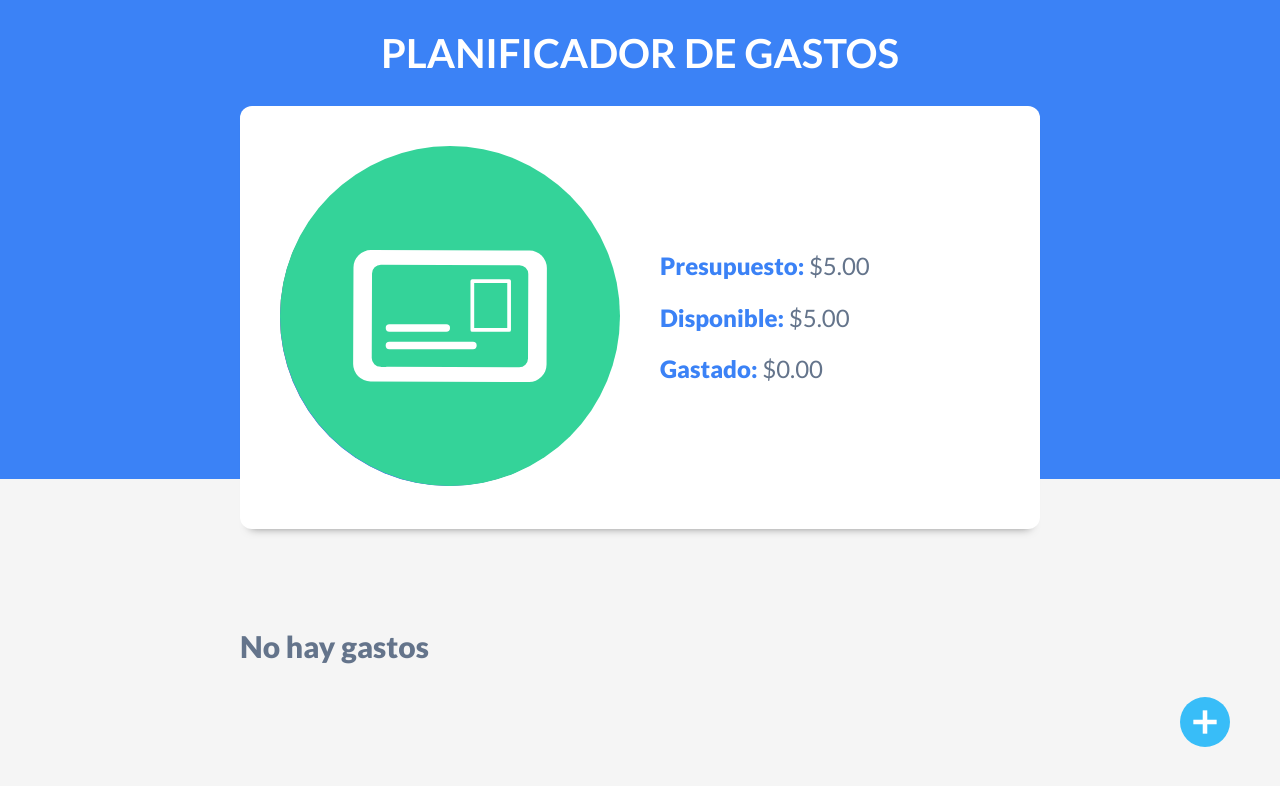
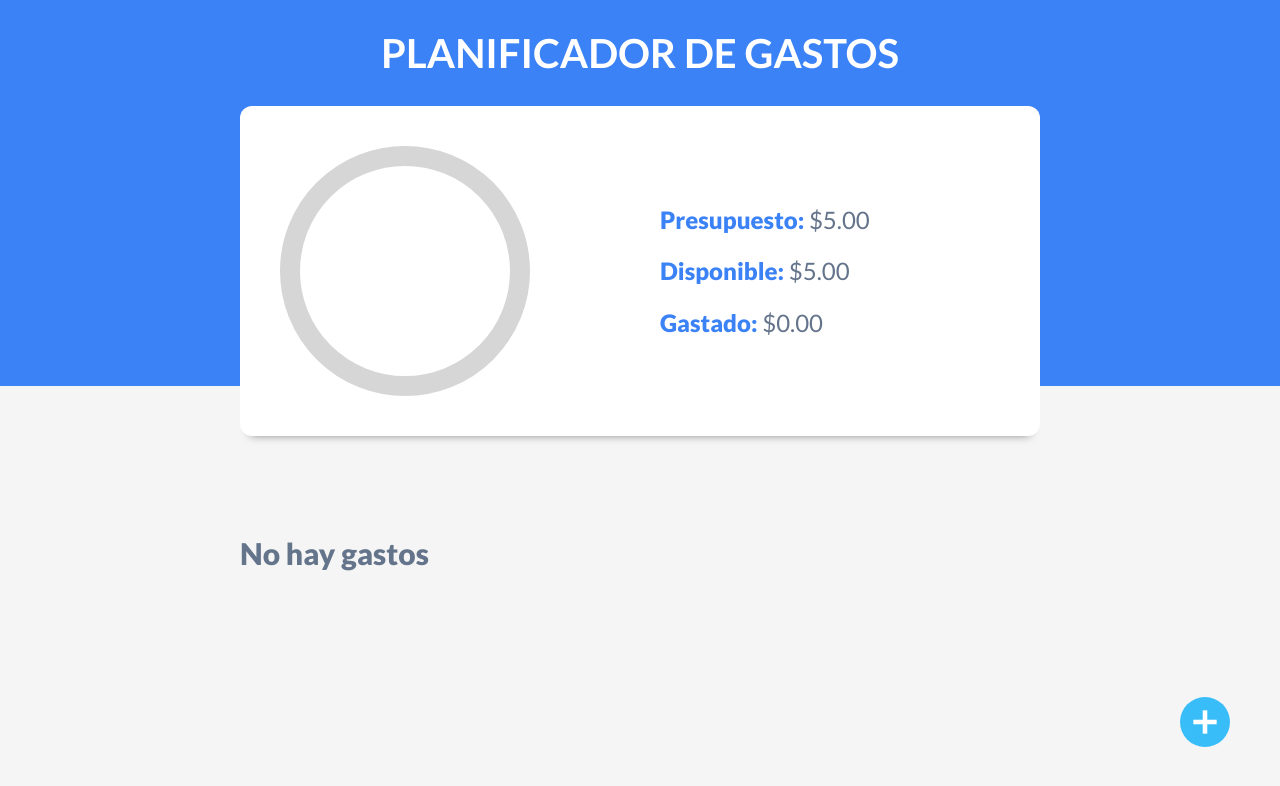
Before and after one commit to DamianC79/Control-de-Gastos, a React (Vite) app: page / in a window 1280 px wide. Both pictures are taken after typing "5" into the empty fields and a click on the input "Añadir". Shown: the top 786 px of the page. Built offline with nearby package versions, Linux system fonts and the light colour scheme.

Commit message:
añadiendo grafica porcentual

```diff
--- a/src/components/ControlPresupuesto.jsx
+++ b/src/components/ControlPresupuesto.jsx
@@ -1,9 +1,10 @@
 import {useState,useEffect} from 'react';
-import IconoNuevoGasto from '../img/icono_gastos.svg'
-
+import {CircularProgressbar} from 'react-circular-progressbar'
+import 'react-circular-progressbar/dist/styles.css'
 
 const ControlPresupuesto = ({gastos,presupuesto}) => {
 
+    const [porcentaje, setPorcentaje] = useState(0)
     const [disponible, setDisponible] = useState(0)
     const [gastado, setGastado] = useState(0)
 
@@ -22,12 +23,14 @@ const ControlPresupuesto = ({gastos,presupuesto}) => {
             currency: 'USD'
         })
     }
+
   return (
     <div className="contenedor-presupuesto contenedor sombra dos-columnas">
         <div>
-            <img
-                src={IconoNuevoGasto}
-            />
+        <CircularProgressbar
+            value = {porcentaje}
+        />
+
         </div>
 
         <div className="contenido-presupuesto">
```
